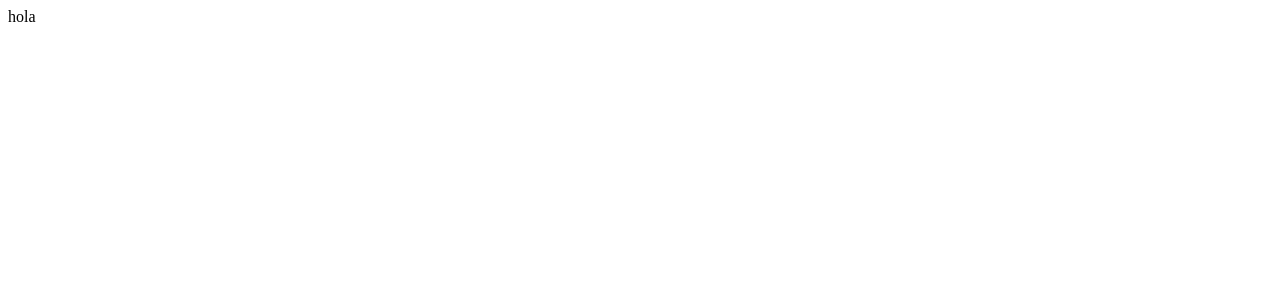
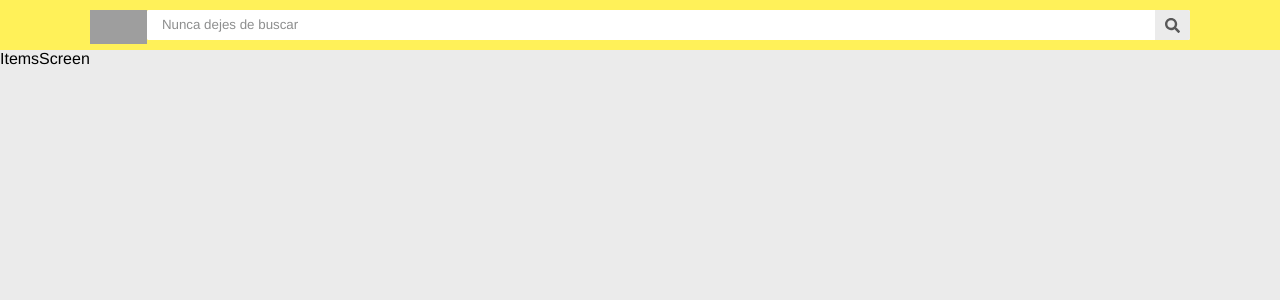
Before and after one commit to Perniayenni/react-test-ml, a React (Create React App) app: page /items in a window 1280 px wide. Shown: the top 300 px of the page. Built offline with nearby package versions, Linux system fonts and the light colour scheme; grey boxes are pictures that could not be loaded.

Commit message:
se agrega el navbar y el unput buscar

```diff
--- a/package.json
+++ b/package.json
@@ -3,9 +3,14 @@
   "version": "0.1.0",
   "private": true,
   "dependencies": {
+    "@fortawesome/fontawesome-svg-core": "^1.2.36",
+    "@fortawesome/free-brands-svg-icons": "^5.15.4",
+    "@fortawesome/free-solid-svg-icons": "^5.15.4",
+    "@fortawesome/react-fontawesome": "^0.1.15",
     "@testing-library/jest-dom": "^5.11.4",
     "@testing-library/react": "^11.1.0",
     "@testing-library/user-event": "^12.1.10",
+    "node-sass": "^5.0.0",
     "react": "^17.0.2",
     "react-dom": "^17.0.2",
     "react-router-dom": "^5.2.0",
--- a/src/App.js
+++ b/src/App.js
@@ -1,5 +1,7 @@
+import { AppRouter } from "./routers/AppRouter";
+
 function App() {
-  return <div>hola</div>;
+  return <AppRouter />;
 }
 
 export default App;
--- /dev/null
+++ b/src/components/item/ItemScreen.js
@@ -0,0 +1,5 @@
+import React from "react";
+
+export const ItemScreen = () => {
+  return <div>ItemScreen</div>;
+};
--- /dev/null
+++ b/src/components/items/ItemsScreen.js
@@ -0,0 +1,5 @@
+import React from "react";
+
+export const ItemsScreen = () => {
+  return <div>ItemsScreen</div>;
+};
--- /dev/null
+++ b/src/components/navbarSearch/Navbar.js
@@ -0,0 +1,16 @@
+import React from "react";
+import { Search } from "./Search";
+
+export const NavbarSearch = () => {
+  return (
+    <div className="navbar_container">
+      <div className="navbar_content_logo_search">
+        <div className="navbar_content_logo">
+          <a className="navbar_logo"></a>
+        </div>
+
+        <Search />
+      </div>
+    </div>
+  );
+};
--- /dev/null
+++ b/src/components/navbarSearch/Search.js
@@ -0,0 +1,18 @@
+import React from "react";
+import { FontAwesomeIcon } from "@fortawesome/react-fontawesome";
+import { faSearch } from "@fortawesome/free-solid-svg-icons";
+
+export const Search = () => {
+  return (
+    <div className="search_content_search">
+      <input
+        className="search_input"
+        type="text"
+        placeholder="Nunca dejes de buscar"
+      ></input>
+      <button className="search_button">
+        <FontAwesomeIcon className="search_icon" icon={faSearch} />
+      </button>
+    </div>
+  );
+};
--- a/src/index.js
+++ b/src/index.js
@@ -1,5 +1,6 @@
 import React from "react";
 import ReactDOM from "react-dom";
 import App from "./App";
+import "./styles/styles.scss";
 
 ReactDOM.render(<App />, document.getElementById("root"));
--- /dev/null
+++ b/src/routers/AppRouter.js
@@ -0,0 +1,26 @@
+import React from "react";
+import {
+  BrowserRouter as Router,
+  Switch,
+  Route,
+  Link,
+  Redirect,
+} from "react-router-dom";
+import { ItemScreen } from "../components/item/ItemScreen";
+import { ItemsScreen } from "../components/items/ItemsScreen";
+import { NavbarSearch } from "../components/navbarSearch/Navbar";
+
+export const AppRouter = () => {
+  return (
+    <Router>
+      <div>
+        <NavbarSearch />
+        <Switch>
+          <Route exact path="/items" component={ItemsScreen} />
+          <Route exact path="/items/:id" component={ItemScreen} />
+          <Redirect to="/" />
+        </Switch>
+      </div>
+    </Router>
+  );
+};
--- /dev/null
+++ b/src/styles/base/_base.scss
@@ -0,0 +1,15 @@
+* {
+  font-family: Helvetica, Arial, sans-serif;
+  margin: 0px;
+}
+
+html,
+body {
+  height: 100vh;
+  width: 100vw;
+  background-color: #ebebeb;
+}
+
+.pointer {
+  cursor: pointer;
+}
--- /dev/null
+++ b/src/styles/components/_navbar.scss
@@ -0,0 +1,29 @@
+.navbar_container {
+  width: 100%;
+  height: 50px;
+  background-color: #fff159;
+  margin: 0px;
+  display: flex;
+  justify-content: center;
+  align-items: center;
+}
+
+.navbar_content_logo_search {
+  max-width: 1100px;
+  width: 100%;
+  display: flex;
+  padding: 5px;
+}
+
+.navbar_content_logo {
+  position: relative;
+  width: 60px;
+}
+
+.navbar_logo {
+  background-image: url(https://http2.mlstatic.com/frontend-assets/ui-navigation/5.15.2/mercadolibre/logo__large_plus.png);
+  background-repeat: no-repeat;
+  height: 34px;
+  position: absolute;
+  width: 100%;
+}
--- /dev/null
+++ b/src/styles/components/_search.scss
@@ -0,0 +1,37 @@
+.search_content_search {
+  width: 100%;
+  background-color: white;
+  height: 30px;
+  display: flex;
+  border-radius: 2px;
+}
+
+.search_input {
+  border: 0px;
+  width: 100%;
+  padding: 7px 60px 9px 15px;
+  border-radius: 2px;
+  background-color: #fff;
+  outline: none;
+}
+
+.search_button {
+  border-bottom-right-radius: 2px;
+  border-top-right-radius: 2px;
+  background-color: #ebebeb;
+  padding: 7px 5px 9px 5px;
+  border: 0px;
+  padding: 10px;
+  display: flex;
+  justify-content: center;
+  align-items: center;
+}
+
+input::placeholder {
+  color: #8d8e8e;
+}
+
+.search_icon {
+  color: #585858;
+  font-size: 15px;
+}
--- /dev/null
+++ b/src/styles/styles.scss
@@ -0,0 +1,3 @@
+@import "./base/base";
+@import "./components/navbar";
+@import "./components/search";
```
Also changed, not shown: 1 other file (tests, documents, lock files or other folders).
